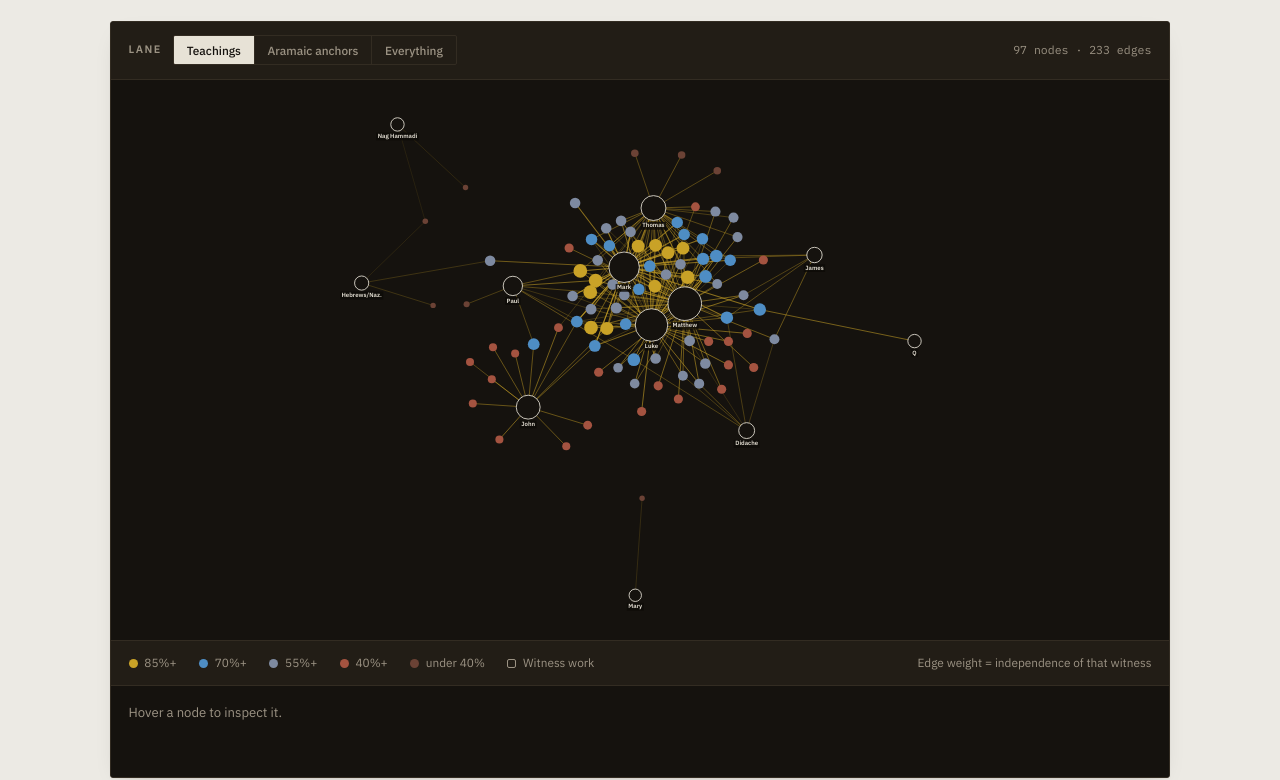
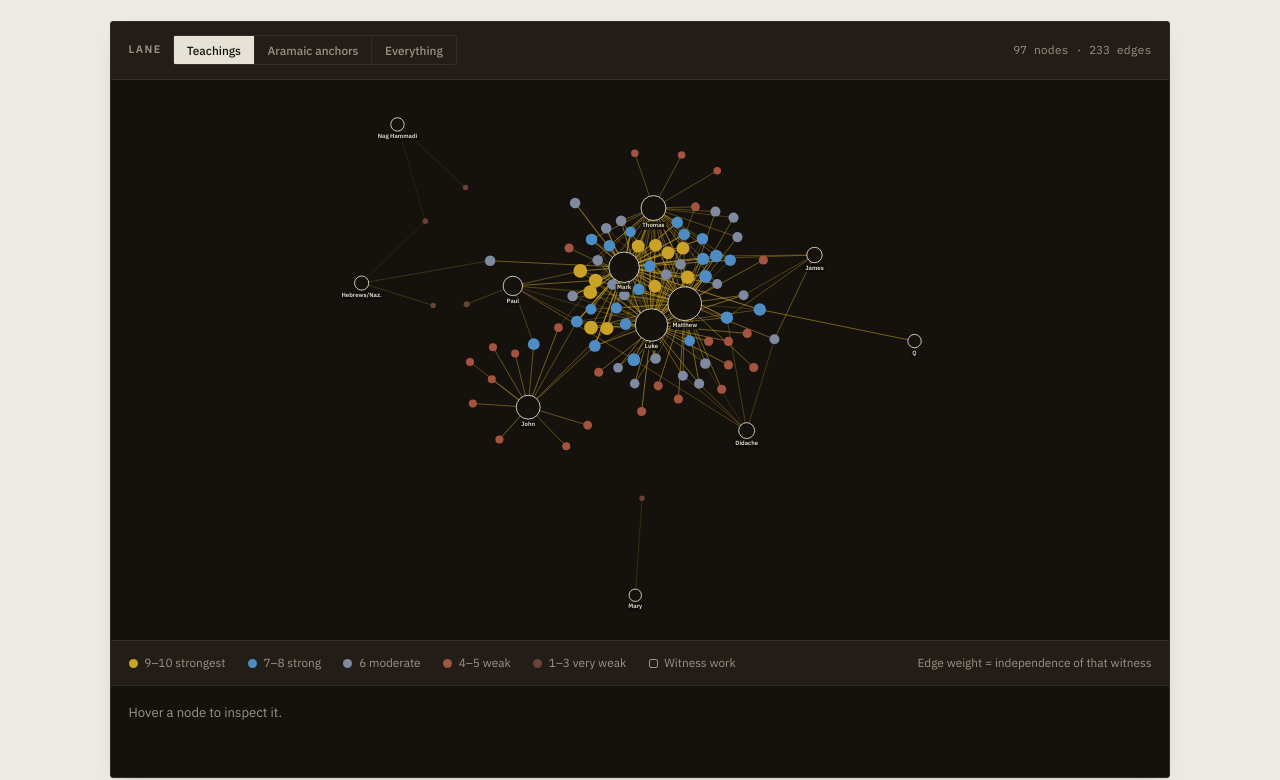
Before and after one commit to wenzlmcgowen/techhousechurch, a plain HTML site: page index.html in a window 1280 px wide. Shown: the part 1450-2230 px from the top of the page. Drawn offline with nearby package versions, Linux system fonts and the light colour scheme.

Commit message:
Scores out of 10, absolute, with ties acknowledged
Wenzl asked whether 'out of 10' beats a percentage. The data says yes,
for a better reason than legibility: across 125 teachings the formula
produces only 37 distinct values, and 112 of 125 share a score with at
least one other. A percentage was claiming precision the method does not
have -- 94 vs 93 was two arrangements of the same handful of weights, not
a real difference.

One deviation from his proposal: the scale is ABSOLUTE, not anchored so
that the current best-attested saying equals 10. Relative anchoring would
mean a teaching's number changes when some unrelated teaching is added,
which breaks the reproducibility the whole project rests on. Instead
nothing reaches 10 and the page says so -- the top of the corpus is a 9,
which does the same honest work without the instability.

Colour bands now key off the same out-of-10 value the reader sees, so
legend and graph cannot drift apart.

Also states plainly that teachings sharing a number are tied and the
ranking among them is not meaningful. The bar still reflects the finer
underlying value so the lean is visible without being claimed.

Co-Authored-By: Claude Opus 5 <noreply@anthropic.com>

```diff
--- a/index.html
+++ b/index.html
@@ -566,11 +566,11 @@ body.sheet-open{overflow:hidden}
     </div>
     <canvas id="g" height="560"></canvas>
     <div class="plate-foot">
-      <span class="key"><i style="background:#C9A227"></i>85%+</span>
-      <span class="key"><i style="background:#4E8DC4"></i>70%+</span>
-      <span class="key"><i style="background:#7E8AA0"></i>55%+</span>
-      <span class="key"><i style="background:#A45340"></i>40%+</span>
-      <span class="key"><i style="background:#6B4235"></i>under 40%</span>
+      <span class="key"><i style="background:#C9A227"></i>9&ndash;10 strongest</span>
+      <span class="key"><i style="background:#4E8DC4"></i>7&ndash;8 strong</span>
+      <span class="key"><i style="background:#7E8AA0"></i>6 moderate</span>
+      <span class="key"><i style="background:#A45340"></i>4&ndash;5 weak</span>
+      <span class="key"><i style="background:#6B4235"></i>1&ndash;3 very weak</span>
       <span class="key ring"><i></i>Witness work</span>
       <span class="spacer"></span>
       <span>Edge weight = independence of that witness</span>
@@ -587,7 +587,9 @@ body.sheet-open{overflow:hidden}
     <h2>What survives the discount</h2>
     <p class="lede">One number per teaching: the <strong>evidence score</strong>. It is worked out by counting how many <em>independent</em> sources carry the teaching, discounting the ones that were copying each other, and subtracting for bundled units, unstable text, and later theological expansion.</p>
     <p class="lede">Nothing here is a guess. Every score can be taken apart into the evidence that produced it &mdash; <strong>click any row</strong> and you get the whole derivation, witness by witness.</p>
-    <p class="lede"><strong>What the percentage is not.</strong> 94% does <em>not</em> mean a 94% chance he said it. No honest method can give you that number. It is a strength rating out of 100, and it compares teachings against each other &mdash; a teaching at 94% rests on far better evidence than one at 45%, and that comparison is the whole use of it.</p>
+    <p class="lede"><strong>Out of 10, and nothing reaches 10.</strong> The best-attested teaching in the corpus scores <strong>9</strong>. That is not modesty &mdash; it is what the evidence supports, and a 10 would have to mean something no first-century saying can claim.</p>
+    <p class="lede">The scale is deliberately coarse. Across 125 teachings the formula produces only 37 distinct values, so a finer number would be inventing precision. It is also <em>absolute</em>: a teaching&rsquo;s score never changes because some other teaching was added or removed. And it is <strong>not a probability</strong> &mdash; a 9 does not mean a 90% chance he said it. It means the evidence is about as strong as evidence here gets.</p>
+    <p class="lede"><strong>Teachings sharing a number are tied.</strong> Six of these score 9, and there is no honest way to rank one above another &mdash; the evidence does not separate them. The bar is drawn from the finer underlying figure so you can see which way it leans, but do not read much into a difference the number itself refuses to make.</p>
   </div>
   <div class="ladder" id="ladder"></div>
 </section>
@@ -896,9 +898,12 @@ const BAND_STOPS = [
   [0.00, "#6B4235", "very low"]
 ];
 function bandOf(score){
-  const s = (score == null) ? 0 : score;
-  for (const [min, col, label] of BAND_STOPS) if (s >= min) return {col, label};
-  return {col: "#6B4235", label: "very low"};
+  const v = (score == null) ? 0 : Math.max(1, Math.min(10, Math.round(score * 10)));
+  if (v >= 9) return {col: "#C9A227", label: "strongest"};
+  if (v >= 7) return {col: "#4E8DC4", label: "strong"};
+  if (v >= 6) return {col: "#7E8AA0", label: "moderate"};
+  if (v >= 4) return {col: "#A45340", label: "weak"};
+  return {col: "#6B4235", label: "very weak"};
 }
 const PLATE_INK = "#E7E2D6", PLATE_DIM = "#9C9384";
 
@@ -1137,7 +1142,7 @@ const PLATE_INK = "#E7E2D6", PLATE_DIM = "#9C9384";
       readout.innerHTML =
         '<h4>' + esc(u.title) + '</h4>' +
         '<p class="meta">' + esc(bandOf(u.rel).label) + ' \u00b7 ' + esc(u.unit_type) +
-        (u.rel != null ? ' \u00b7 evidence strength ' + pct(u.rel) : '') +
+        (u.rel != null ? ' \u00b7 strength ' + pct(u.rel) : '') +
         ' \u00b7 substrate ' + esc(u.substrate_confidence || "unreviewed") + '</p>' +
         '<p class="body">' + esc(u.core_content || u.historical_notes || "") + '</p>';
     }
@@ -1599,7 +1604,7 @@ function openPanel(id){
 
   if (d.score != null)
     html += '<div class="npscore"><b>' + pct(d.score) + '</b>' +
-      '<span>evidence strength<br>out of 100, not a probability</span></div>';
+      '<span>evidence strength<br>out of 10 \u00b7 nothing reaches 10</span></div>';
 
   if (d.core)
     html += '<div class="npsec"><h4>What it says</h4><p class="npbody">' + esc(d.core) + '</p></div>';
@@ -1703,7 +1708,8 @@ document.addEventListener("DOMContentLoaded", () => {
 
 // Scores are shown out of 100 for legibility. They are NOT probabilities --
 // see the note under the ladder.
-function pct(x){ return (x == null) ? "\u2014" : Math.round(x * 100) + "%"; }
+function out10(x){ return (x == null) ? "\u2014" : Math.max(1, Math.min(10, Math.round(x * 10))); }
+function pct(x){ return out10(x) + "/10"; }
 
 function esc(s){ return String(s).replace(/[&<>"]/g, c => ({"&":"&amp;","<":"&lt;",">":"&gt;",'"':"&quot;"}[c])); }
 </script>
```
